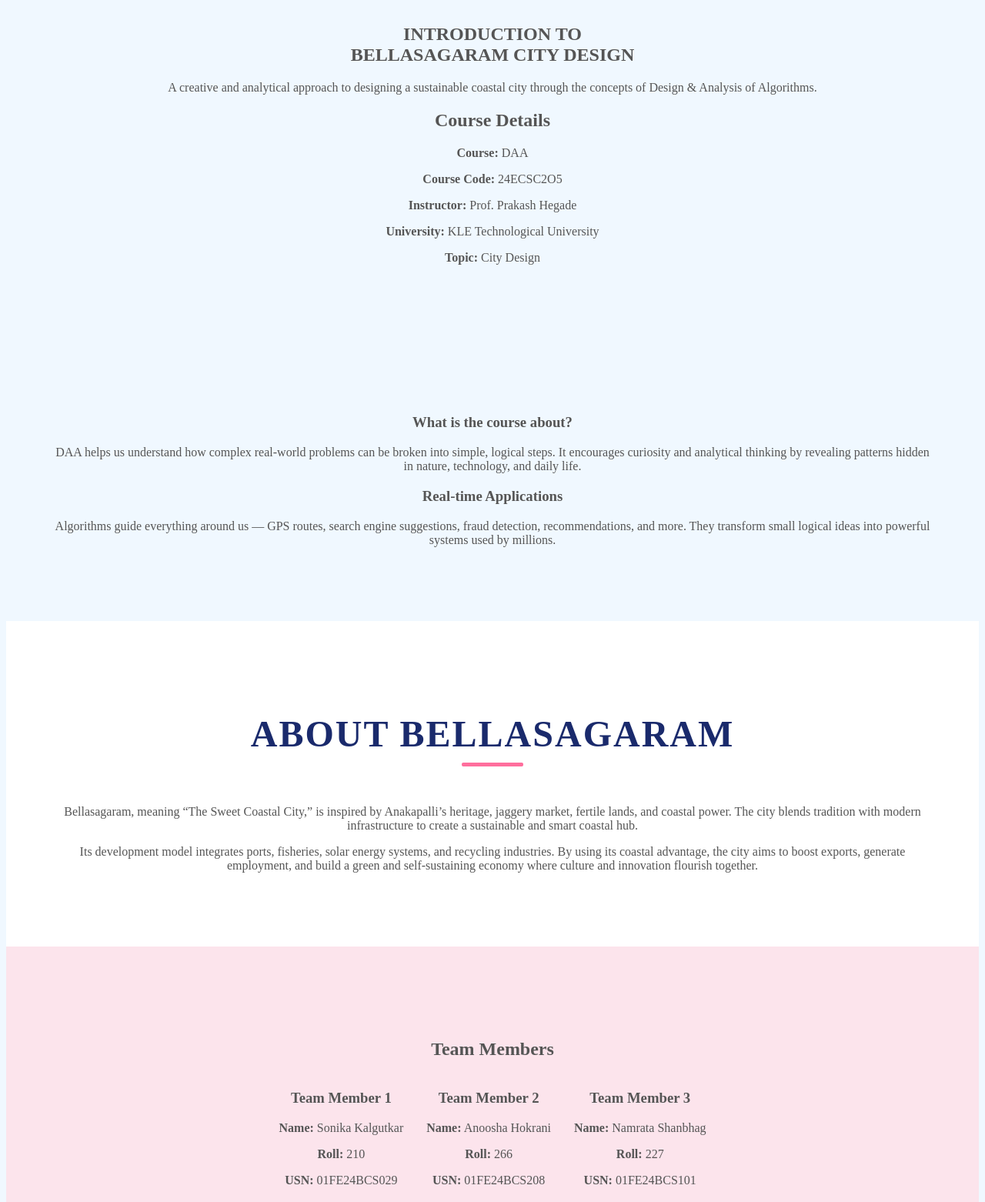
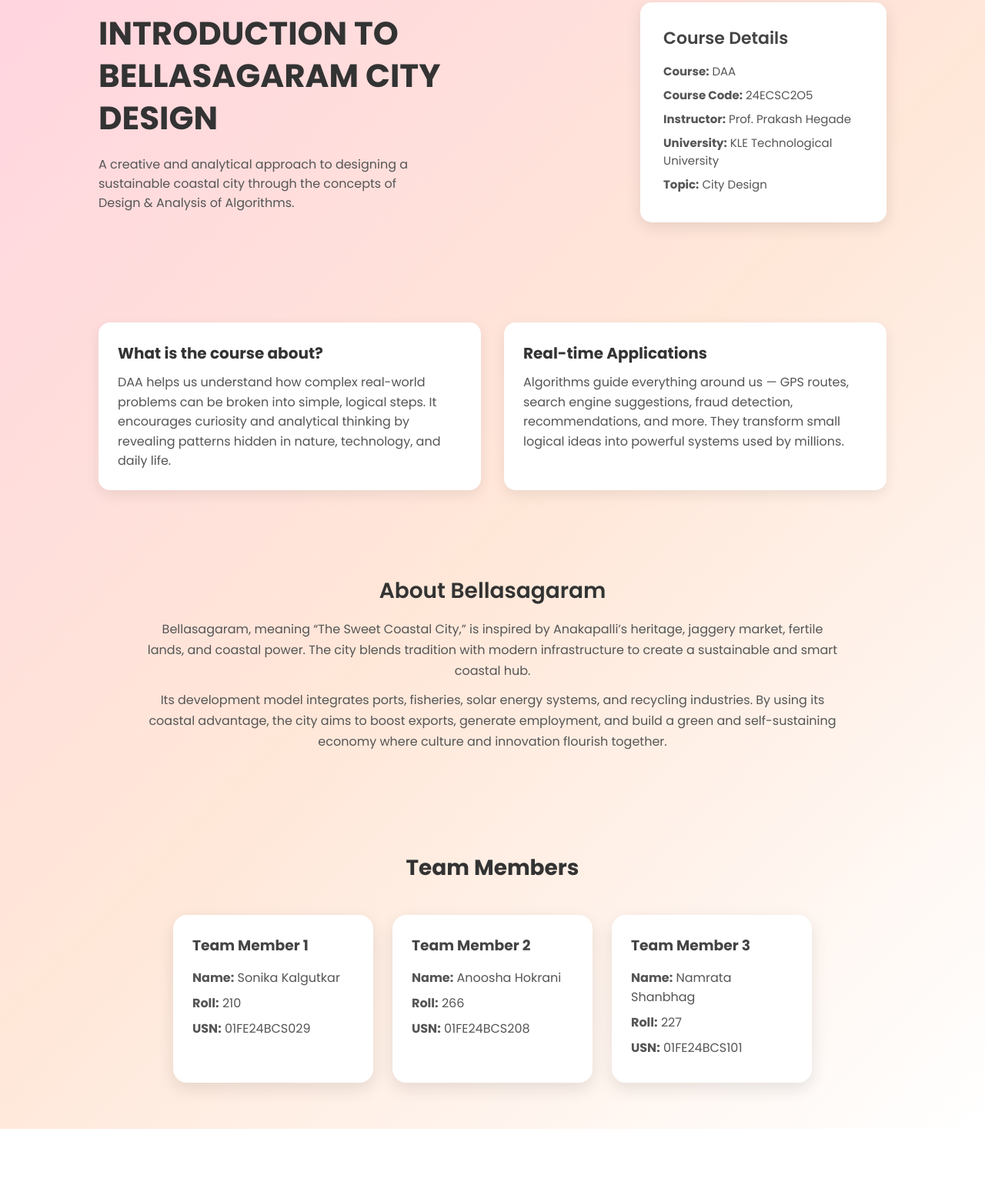
Before and after one commit to Namrata-Shan1006/city, a plain HTML site: page index.html in a window 1280 px wide. Shown: the part 77-1639 px from the top of the page at 77% size. After the commit the page ends 1544 px from the top, so only its background shows below. Drawn offline with Linux system fonts and the light colour scheme.

Commit message:
Update style.css

```diff
--- a/style.css
+++ b/style.css
@@ -1,5 +1,3 @@
-<style>
-    /* BASE STYLES & COLOR PALETTE */
 * {
   margin: 0;
   padding: 0;
@@ -7,227 +5,140 @@
   font-family: "Poppins", sans-serif;
 }
 
-    :root {
-        --color-primary: #f0f8ff; /* Soft off-white/very light blue */
-        --color-secondary: #fce4ec; /* Soft light pink/purple background */
-        --color-accent: #ff6e9d; /* Bright pink/red accent (like the CTA buttons) */
-        --color-text-dark: #333333;
-        --color-text-light: #555555;
-        --color-heading: #1a2a6c; /* Dark navy blue for main contrast */
-        --shadow-soft: 0 4px 15px rgba(0, 0, 0, 0.08);
+body {
+  background: linear-gradient(135deg, #ffd4e0, #ffe7d8, #ffffff);
+  overflow-x: hidden;
 }
 
-    body {
-        background: var(--color-primary);
-        color: var(--color-text-light);
+/* HERO SECTION */
+.hero {
+  width: 100%;
+  padding: 80px 10%;
+  display: flex;
+  justify-content: space-between;
+  align-items: center;
 }
 
-    section {
-        padding: 80px 5%;
+.hero-left {
+  max-width: 50%;
+}
+
+.hero-left h1 {
+  font-size: 42px;
+  font-weight: 700;
+  text-transform: uppercase;
+  color: #333;
+  line-height: 55px;
+}
+
+.hero-desc {
+  margin-top: 20px;
+  font-size: 16px;
+  color: #555;
+  width: 85%;
+}
+
+/* RIGHT INFO CARD */
+.info-card {
+  background: #ffffff;
+  padding: 30px;
+  border-radius: 15px;
+  width: 320px;
+  box-shadow: 0px 6px 20px rgba(0,0,0,0.1);
+}
+
+.info-card h2 {
+  font-size: 22px;
+  margin-bottom: 15px;
+  font-weight: 600;
+  color: #444;
+}
+
+.info-card p {
+  margin-bottom: 8px;
+  color: #555;
+  font-size: 15px;
+}
+
+/* SHORT INFO SECTION */
+.short-info {
+  padding: 50px 10%;
+  display: flex;
+  gap: 30px;
+}
+
+.info-box {
+  background: #ffffff;
+  padding: 25px;
+  border-radius: 15px;
+  width: 50%;
+  box-shadow: 0px 6px 18px rgba(0,0,0,0.08);
+}
+
+.info-box h3 {
+  margin-bottom: 10px;
+  font-size: 20px;
+  color: #333;
+}
+
+.info-box p {
+  color: #555;
+  line-height: 1.6;
+}
+
+/* ABOUT CITY */
+.about-city {
+  padding: 60px 10%;
   text-align: center;
 }
 
-    /* ----------------------------------------------------- */
-    /* INTRO/HERO SECTION (Replacing the original HERO and FEATURE content area) */
-    /* ----------------------------------------------------- */
-    .intro-container {
-        position: relative;
-        background: linear-gradient(135deg, var(--color-primary) 0%, var(--color-secondary) 100%); /* Soft gradient background */
-        padding: 100px 5%;
-        overflow: hidden;
-        min-height: 70vh;
-        display: flex;
-        flex-direction: column;
-        justify-content: center;
-        align-items: center;
-        border-bottom: 5px solid var(--color-accent);
+.about-city h2 {
+  font-size: 28px;
+  font-weight: 600;
+  margin-bottom: 15px;
+  color: #333;
 }
 
-    .main-heading {
-        font-size: 3.5rem;
-        font-weight: 900;
-        color: var(--color-heading);
-        margin-bottom: 20px;
-        letter-spacing: 2px;
-        text-transform: uppercase;
-        animation: slideInDown 1s ease-out;
+.about-city p {
+  max-width: 900px;
+  margin: 10px auto;
+  color: #555;
+  line-height: 1.7;
 }
 
-    @keyframes slideInDown {
-        from { opacity: 0; transform: translateY(-50px); }
-        to { opacity: 1; transform: translateY(0); }
+/* TEAM SECTION */
+.team {
+  padding: 60px 10%;
+  text-align: center;
 }
 
-    .main-content-wrapper {
-        display: flex;
-        justify-content: center;
-        gap: 50px;
-        margin-top: 40px;
-        max-width: 1200px;
-    }
-
-    /* COURSE DETAILS BOX (Like the Book Cover) */
-    .course-details-box {
-        flex-shrink: 0;
-        width: 350px; /* Size similar to a book cover/display item */
-        background: #ffffff;
-        padding: 30px;
-        border-radius: 15px;
-        box-shadow: 0 10px 30px rgba(0, 0, 0, 0.15);
-        text-align: left;
-        border-top: 8px solid var(--color-accent);
-        height: fit-content;
-        position: relative;
-        z-index: 2;
-        transform: perspective(1000px) rotateY(-5deg); /* Slight 3D tilt */
-        transition: transform 0.3s ease;
-    }
-
-    .course-details-box:hover {
-        transform: perspective(1000px) rotateY(0deg);
-    }
-
-    .course-details-box h3 {
-        color: var(--color-heading);
-        font-size: 1.6rem;
-        margin-bottom: 15px;
-        font-weight: 700;
-    }
-
-    .course-details-box p {
-        font-size: 0.95rem;
-        line-height: 1.8;
-        color: var(--color-text-dark);
-        margin-bottom: 8px;
-    }
-
-    /* INTRODUCTION TEXT AREA (Like 'How Innovation Works') */
-    .introduction-text {
-        flex-grow: 1;
-        max-width: 600px;
-        text-align: left;
-    }
-
-    .introduction-text h2 {
-        font-size: 2.5rem;
-        font-weight: 800;
-        color: var(--color-heading);
-        margin-bottom: 20px;
-        text-transform: none;
-        letter-spacing: 1px;
-    }
-
-    .introduction-text h2::after {
-        display: none;
-    }
-
-    .introduction-text p {
-        font-size: 1.1rem;
-        line-height: 1.7;
-        margin-bottom: 30px;
-        color: var(--color-text-dark);
-        background: rgba(255, 255, 255, 0.7);
-        padding: 15px;
-        border-radius: 10px;
-    }
-
-
-    /* ----------------------------------------------------- */
-    /* CITY DESCRIPTION SECTION (Next Section) */
-    /* ----------------------------------------------------- */
-    .about-city {
-        background: #ffffff; /* Clean white background */
-        padding: 80px 5%;
-    }
-
-    .about-city h2 {
-        font-size: 3rem;
-        font-weight: 800;
-        color: var(--color-heading);
-        margin-bottom: 50px;
-        text-transform: uppercase;
-        letter-spacing: 2px;
-    }
-
-    .about-city h2::after {
-        content: "";
-        display: block;
-        width: 80px;
-        height: 5px;
-        background: var(--color-accent);
-        margin: 10px auto 0;
-        border-radius: 2px;
-    }
-
-    .city-description-box {
-        max-width: 900px;
-        margin: 0 auto;
-        padding: 40px;
-        background: var(--color-primary);
-        border-radius: 20px;
-        box-shadow: 0 10px 20px rgba(255, 110, 157, 0.15); /* Pink tint shadow */
-        text-align: left;
-    }
-
-    .city-description-box p {
-        font-size: 1.1rem;
-        line-height: 1.8;
-        margin-bottom: 20px;
-        color: var(--color-text-dark);
-    }
-
-
-    /* ----------------------------------------------------- */
-    /* TEAM SECTION (Redesigned Cards) */
-    /* ----------------------------------------------------- */
-    .team {
-        background: var(--color-secondary); /* Soft pink background */
-        padding: 100px 5%;
+.team h2 {
+  font-size: 28px;
+  margin-bottom: 40px;
+  color: #333;
 }
 
 .team-container {
   display: flex;
   justify-content: center;
-        gap: 30px;
-        flex-wrap: wrap;
+  gap: 25px;
 }
 
-    .member-card {
-        width: 300px;
+.team-card {
   background: #ffffff;
-        padding: 30px;
-        border-radius: 15px; /* Square with rounded corners */
-        box-shadow: var(--shadow-soft);
-        transition: all 0.4s ease;
+  width: 260px;
+  padding: 25px;
+  border-radius: 18px;
   text-align: left;
-        position: relative;
-        border: 2px solid transparent;
+  box-shadow: 0px 8px 22px rgba(0, 0, 0, 0.1);
 }
 
-    .member-card:hover {
-        transform: translateY(-8px);
-        box-shadow: 0 15px 30px rgba(0, 0, 0, 0.15);
-        border-color: var(--color-accent); /* Pink border on hover */
+.team-card h3 {
+  margin-bottom: 15px;
+  color: #444;
 }
 
-    .member-card h3 {
-        margin-bottom: 5px;
-        font-size: 1.5rem;
-        font-weight: 800;
-        color: var(--color-accent); /* Name in accent color */
+.team-card p {
+  margin-bottom: 8px;
+  color: #555;
 }
-
-    .member-card .role {
-        font-size: 1rem;
-        font-weight: 600;
-        color: var(--color-heading);
-        margin-bottom: 15px;
-        display: block;
-    }
-
-    .member-card .details p {
-        margin: 5px 0;
-        font-size: 0.9rem;
-        color: var(--color-text-light);
-    }
-</style>
```
Lines whose indentation alone changed are shown as unchanged.
